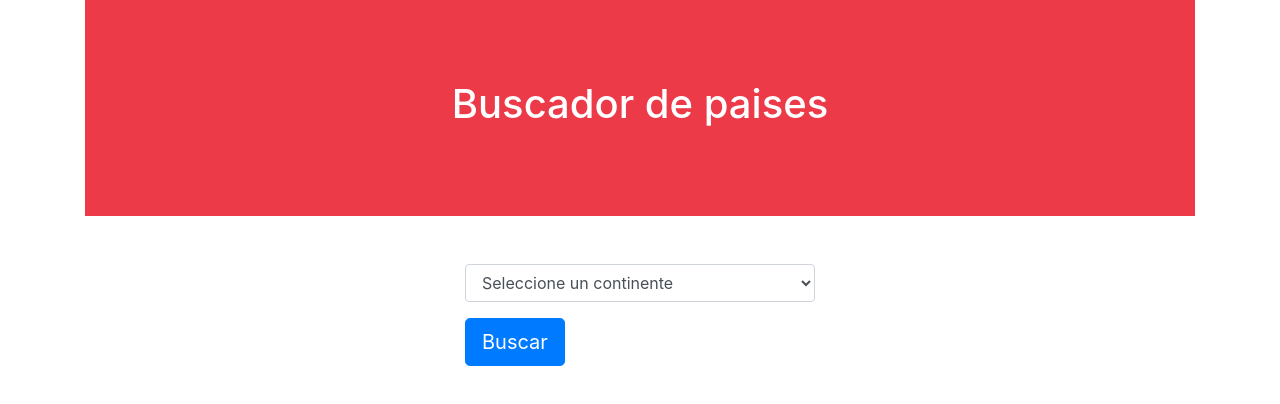
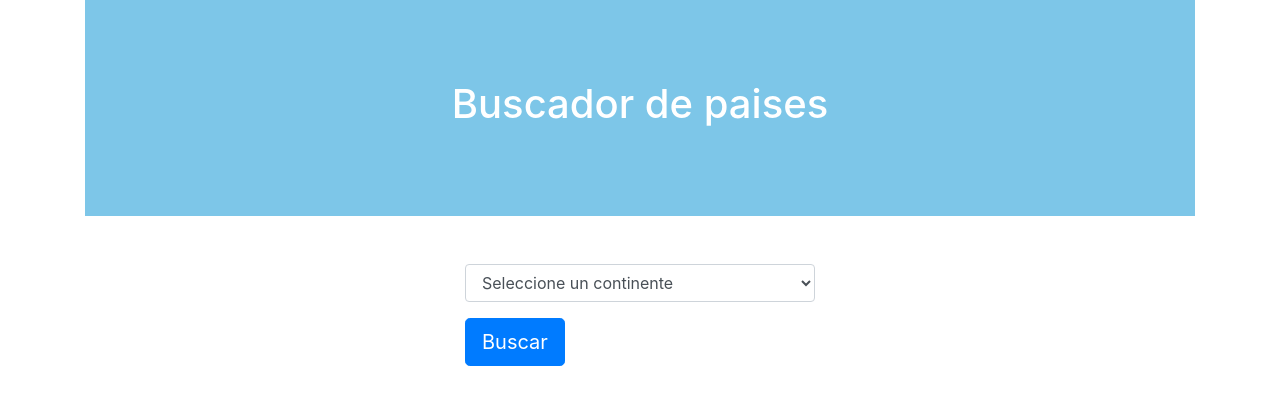
Before and after one commit to egonzalez5/paises-react, a React (Create React App) app: page / in a window 1280 px wide. Shown: the top 404 px of the page. Built offline with nearby package versions, Linux system fonts and the light colour scheme.

Commit message:
color header

```diff
--- a/src/App.js
+++ b/src/App.js
@@ -72,5 +72,4 @@ function App() {
     </div>
   );
 }
-
 export default App;
--- a/src/index.css
+++ b/src/index.css
@@ -13,7 +13,7 @@ code {
 }
 
 header {
-  background-color: #ec3a49;
+  background-color: #57b6e2c5;
   color: white;
   padding: 5rem 0;
 }
```
Also changed, not shown: 1 other file (tests, documents, lock files or other folders).
